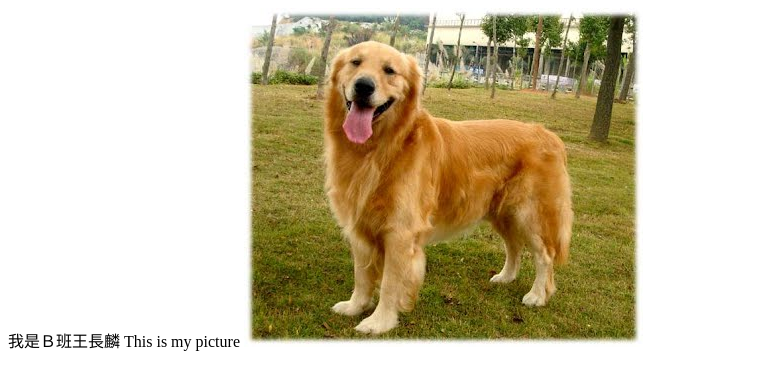
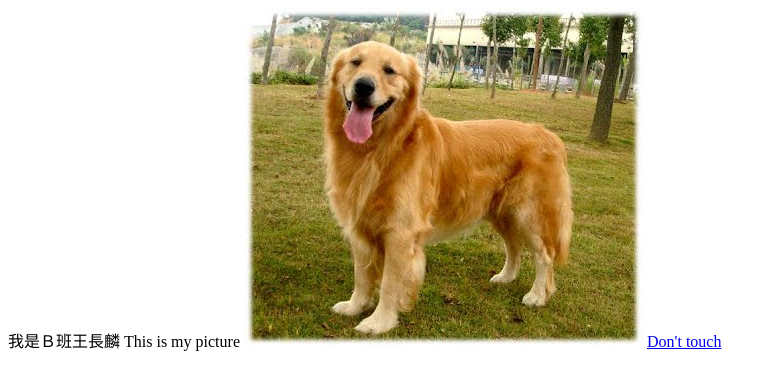
Before and after one commit to NickWang0218/NickWang0218.github.io, a plain HTML site: page index.html in a window 1280 px wide. Shown: the whole page, without its empty margins (0-776 px from the left). Drawn offline with Linux system fonts and the light colour scheme.

Commit message:
新增<a

```diff
--- a/index.html
+++ b/index.html
@@ -11,6 +11,6 @@
 
     <img src="img/dog.jpeg" width="399" height="339"></img>
 
-
+    <a href="about.html" target="_blank">Don't touch</a>
 </body>
 </html>
```
